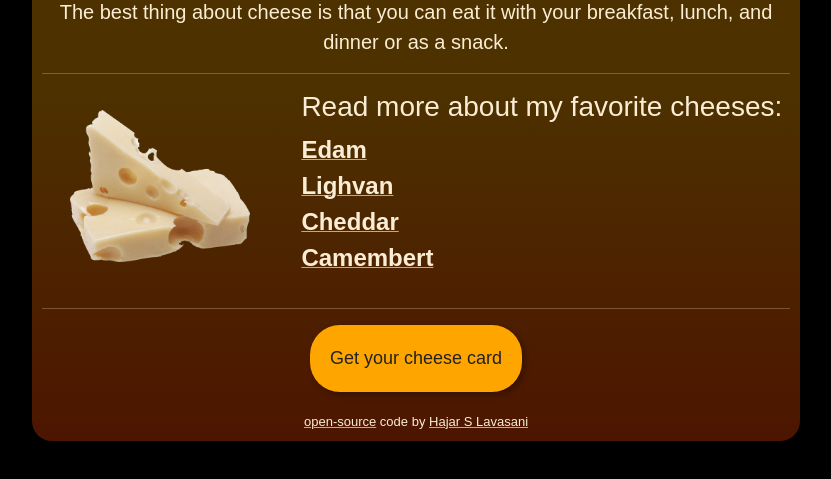
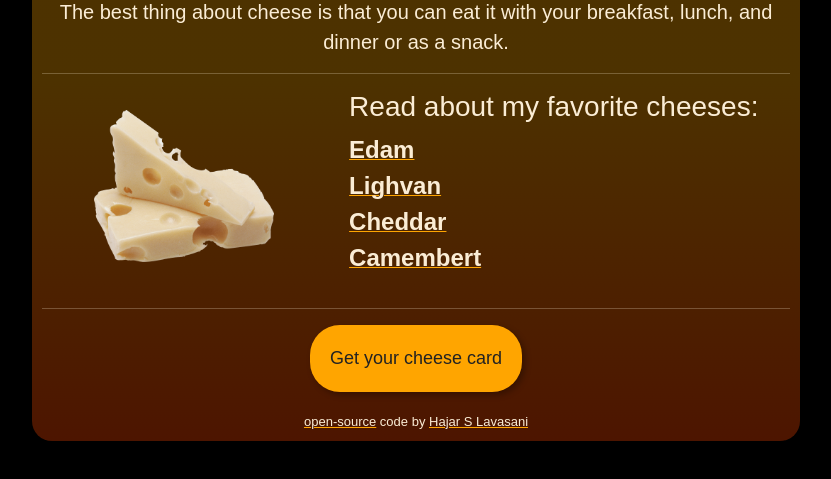
Before and after one commit to callijar/cheese, a plain HTML site: page index.html in a window 1280 px wide. Shown: the part 341-820 px from the top of the page, without its empty margins (224-1055 px from the left). Drawn offline with nearby package versions, Linux system fonts and the light colour scheme; a web font is replaced by a local one.

```diff
--- a/index.html
+++ b/index.html
@@ -46,7 +46,7 @@
           <img src="images/cheese2.png" alt="Two cheese slices" />
         </div>
         <div class="col-md-auto section-two-text">
-          <h3>Read more about my favorite cheeses:</h3>
+          <h3>Read about my favorite cheeses:</h3>
           <ul>
             <li class="edam">
               <a
```
Also changed, not shown: portfolio-cheese.png (added).
